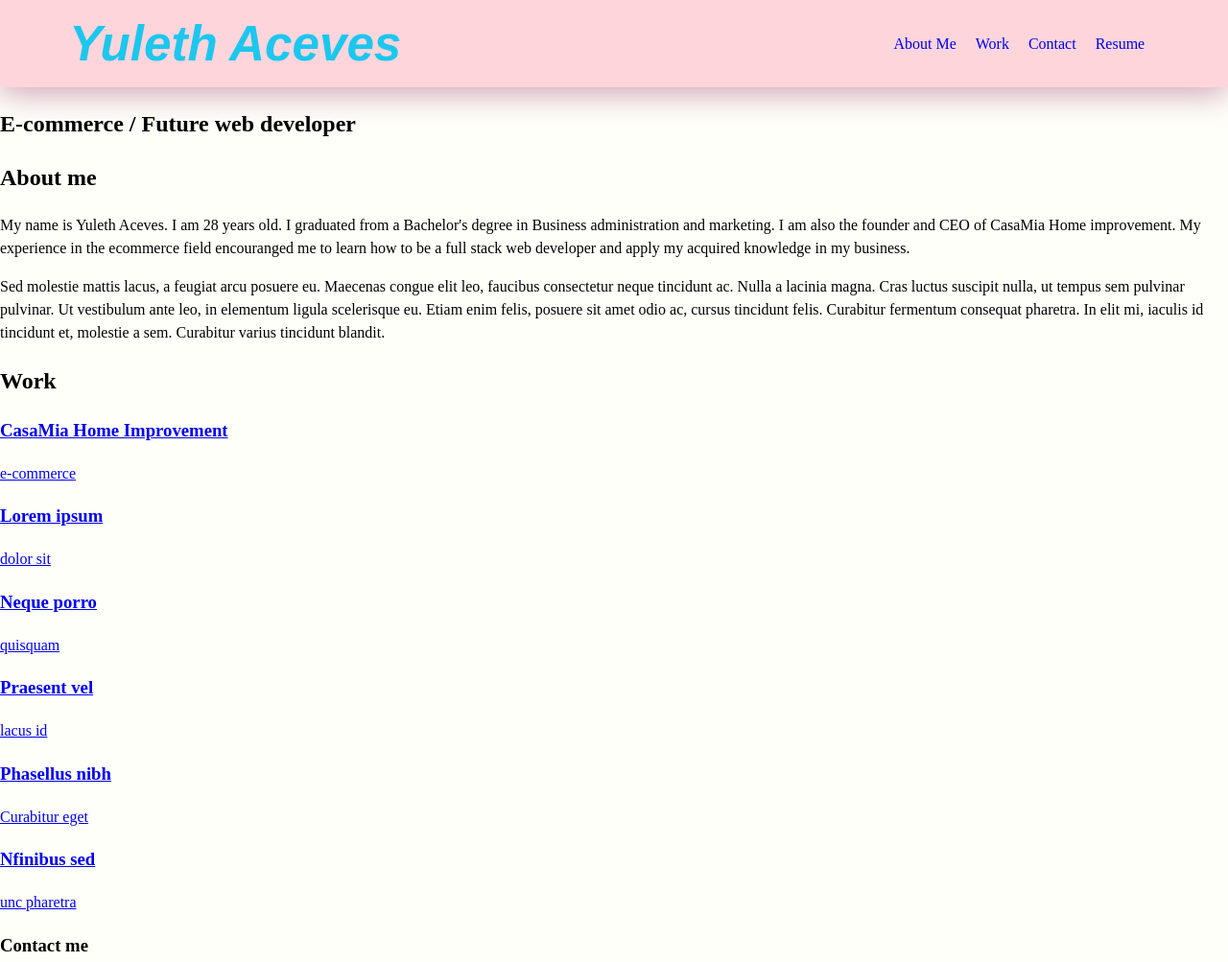
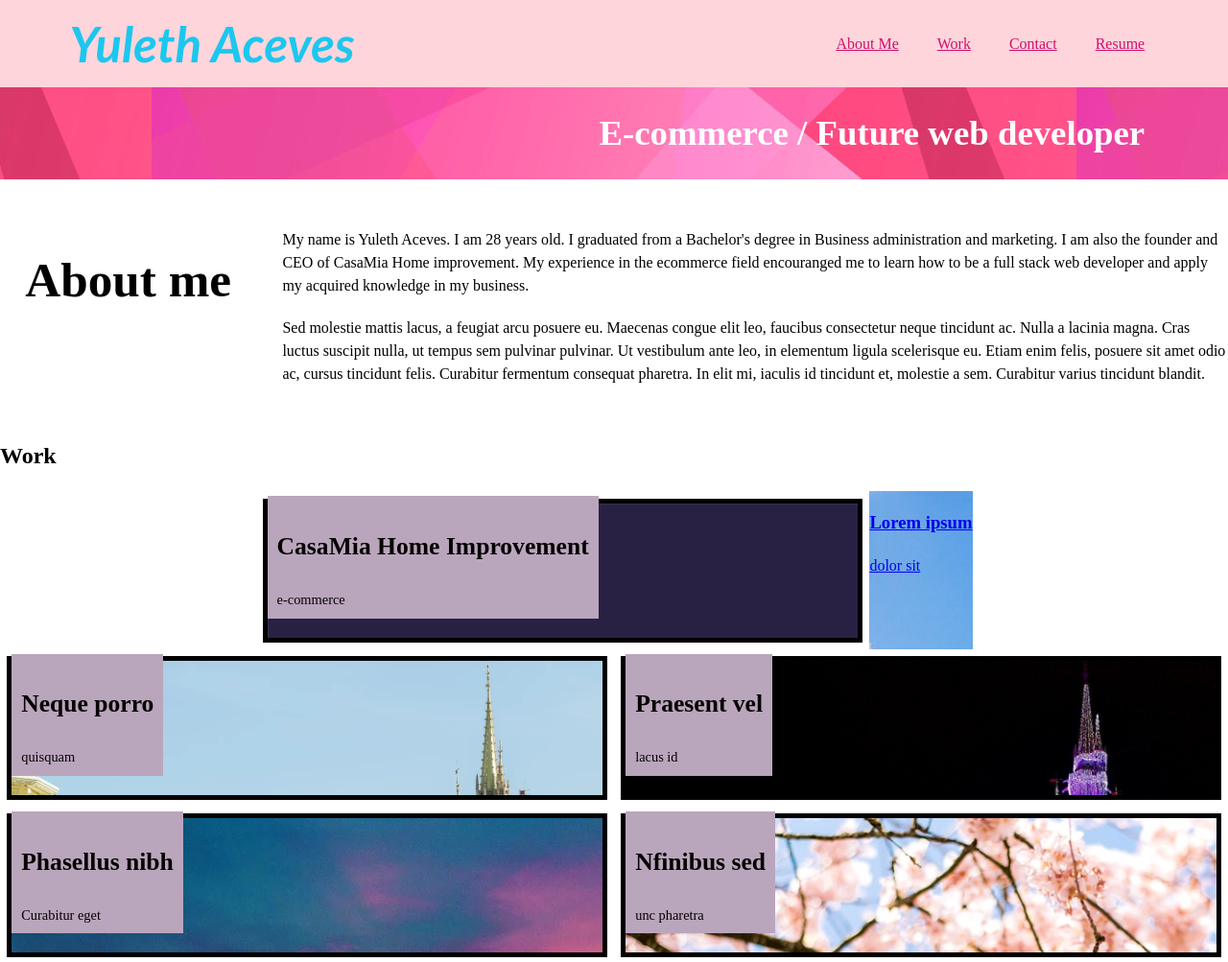
Before and after one commit to YulethAceves/Portafolio-Yuleth-Aceves, a plain HTML site: page index.html in a window 1280 px wide. Shown: the top 1003 px of the page at 96% size. Drawn offline with Linux system fonts and the light colour scheme.

Commit message:
added CSS code

```diff
--- a/assets/css/styles.css
+++ b/assets/css/styles.css
@@ -5,7 +5,7 @@
 body {
     margin: 0;
     padding: 0;
-    font-family: 'Times New Roman', Times, serif;
+    font-family: 'Gill Sans', 'Gill Sans MT', Calibri, 'Trebuchet MS', sans-serif
     background-color: rgb(255, 255, 250);
     color: black;
     line-height: 1.5;
@@ -24,7 +24,7 @@ header {
 
 header h1 {
     color: rgb(28, 199, 238);
-    font-family: Arial, Helvetica, sans-serif;
+    font-family: 'Gill Sans', 'Gill Sans MT', Calibri, 'Trebuchet MS', sans-serif
     font-weight: bold;
     font-style: italic;
     padding: 5px 1% 5px 6%;
@@ -35,7 +35,7 @@ header h1 {
 
 header h1 {
     color: rgb(28, 199, 238);
-    font-family: Arial, Helvetica, sans-serif;
+    font-family: 'Gill Sans', 'Gill Sans MT', Calibri, 'Trebuchet MS', sans-serif;
     font-weight: bold;
     font-style: italic;
     background-color: blueviolet
@@ -51,6 +51,201 @@ nav {
 }
 
 nav a {
+    padding: 5px 10px;
+    color: rgb(209, 15, 106);
+    margin-right: 20px;
+}
+
+nav a:hover {
+    background-size: 100% 100%;
+    color: rgb(234, 136, 8);
+}
+
+nav a:last-child {
+    margin-right: 0;
+}
+
+main {
+    margin-top: 20px;
+    margin-bottom: 45px;
+}
+
+.banner {
+    background-image: url('/assets/images/banner.jpeg');
+    background-position: center;
+    padding: 2% 6%;
+    display: flex;
+    justify-content: flex-end;
+    align-items: flex-end;
+    text-align: right;
+}
+
+.banner div {
+    flex: 0 0 90%
+}
+
+.banner h2 {
+    color: rgb(255, 255, 255);
+    margin: 0;
+    padding: 5px 10px;
+    font-size: 2.3rem;
+    line-height: 1.2;
+    display: inline;
+}
+
+.page-content {
+    margin: 25px 0;
+    padding: 10px 0;
+    display: flex;
+    flex-direction: row;
+    flex-wrap: wrap;
+    align-items: stretch;
+    justify-content: space-between;
+}
+
+.page-content > h2 {
+    flex: 0 0 20%;
+    text-align: right;
+    padding-right: 15px;
+    border-right: 4px solid var(--primary);
+    font-size: 4vw;
+    line-height: 1.1;
+}
+
+.page-content > div{
+    flex: 0 0 77%;
+}
+
+.page-content p {
+    margin-bottom: 20px;
+}
+
+.flex-container {
+    display: flex;
+    flex-wrap: wrap;
+    justify-content: center;
+}
+
+.flex-item {
+    border: 5px solid black;
+    background-color: transparent;
+    color: rgb(5, 0, 1);
+    min-height: 150px;
+    max-height: 150px;
+    flex-basis: calc(50% - 1em);
+    display: flex;
+    align-items: flex-end;
+    padding: 0 0 20px 0;
+    margin: 0.5em;
     text-decoration: none;
-    padding: 5px 10px;
+    background-blend-mode: soft-light;
+    background-size: 150%;
+    transition: all 0.5s;
+    font-size: 0.9rem;
 }
+
+.flex-item:hover {
+    background-color: rgb(247, 237, 224);
+}
+
+.flex-item div {
+    background-color: rgb(186, 166, 188);
+    padding: 8px 10px;
+}
+
+.flex-item h3 {
+    font-size: 1.6rem;
+}
+
+.contact {
+    justify-content: center;
+    padding: .5vw;
+    display: flex;
+    margin: 0 auto;
+    width: 80%;
+}
+
+.contact img {
+    max-width: 100%;
+}
+
+.nfinibus-sed {
+    background-image: url('/assets/images/photo-1584028887908-f6d2257fe9d4.jpeg');
+}
+
+.Lorem-ipsum {
+    background-image: url('/assets/images/Cinderella-Castles-50th-anniversary-look-1536x915.jpg');
+}
+
+.Neque-porro {
+    background-image: url('/assets/images/Cinderella-Castle_Full_43148.webp');
+}
+
+.praesent-vel {
+    background-image: url('/assets/images/wp2636088-disney-castle-wallpaper.jpg');
+}
+
+.phasellus-nibh {
+    background-image: url('/assets/images/VXmENy.webp');
+}
+
+.Casamia-home-improvement {
+    background-image: url('/assets/images/LogoCasamia.jpg');
+}
+
+@media screen and (max-width: 980px) {
+    header {
+    padding: 0 0 10px 0;
+    justify-content: center;
+    text-align: center;
+}
+
+    header h1 {
+    width: 100%;
+    padding: 5px;
+    margin-bottom: 10px;
+    font-size: 10vw;
+}
+
+    header nav {
+    justify-content: center;
+    text-align: center;
+    }
+
+    .page-section > h2,
+    .page-section > div {
+      flex: 0 0 100%;
+    }
+
+    .page-section > h2 {
+    border-right: none;
+    border-bottom: 4px solid var(--primary);
+    margin-bottom: 20px;
+    padding-bottom: 10px;
+    text-align: left;
+    font-size: 7vw;
+    }
+}
+
+  @media screen and (max-width: 768px) {
+    .flex-item,
+    .flex-item:first-child {
+      flex-basis: 100%;
+    }
+
+    .flex-item:first-child {
+      min-height: 150px;
+    }
+
+    .hero-banner {
+      justify-content: center;
+      text-align: center;
+    }
+
+    .contact address {
+      justify-content: center;
+      text-align: center;
+      flex-direction: column;
+      align-items: flex-start;
+    }
+  }
--- a/index.html
+++ b/index.html
@@ -42,7 +42,7 @@
         <h2>Work</h2>
         <div class="flex-container">
 
-            <a href="#" class="flex Casamia-home-improvement">
+            <a href="#" class="flex-item Casamia-home-improvement">
                 <div>
                   <h3>CasaMia Home Improvement</h3>
                   <span>e-commerce</span>
@@ -58,7 +58,7 @@
                 </div>
             </a>
 
-            <a href="#" class="flex Neque-porro">
+            <a href="#" class="flex-item Neque-porro">
                 <div>
                     <h3>
                         Neque porro
@@ -67,7 +67,7 @@
                 </div>
             </a>
 
-            <a href="#" class="flex praesent-vel">
+            <a href="#" class="flex-item praesent-vel">
                 <div>
                     <h3>
                         Praesent vel
@@ -76,7 +76,7 @@
                 </div>
             </a>
 
-            <a href="#" class="flex phasellus-nibh">
+            <a href="#" class="flex-item phasellus-nibh">
                 <div>
                     <h3>
                         Phasellus nibh
@@ -85,7 +85,7 @@
                 </div>
             </a>
 
-            <a href="#" class="flex nfinibus-sed">
+            <a href="#" class="flex-item nfinibus-sed">
                 <div>
                     <h3>
                         Nfinibus sed
```
Also changed, not shown: assets/images/LogoCasamia.jpg (added), assets/images/VXmENy.webp (added), assets/images/banner.jpeg (added), assets/images/beautiful-pastel-social-media-banner-template-with-minimal-abstract-organic-shapes-composition-in-trendy-contemporary-collage-style-vector.jpg (added), assets/images/photo-1584028887908-f6d2257fe9d4.jpeg (added), 2 other files.
